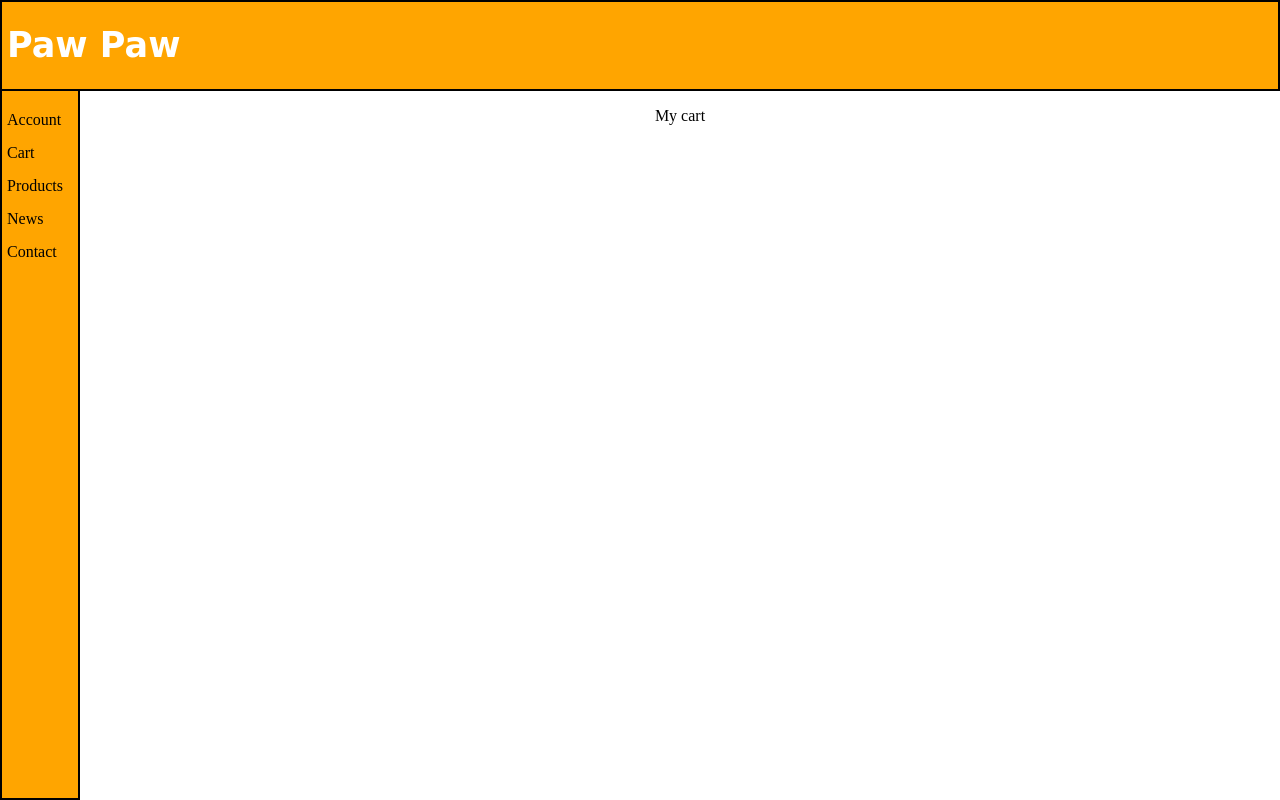
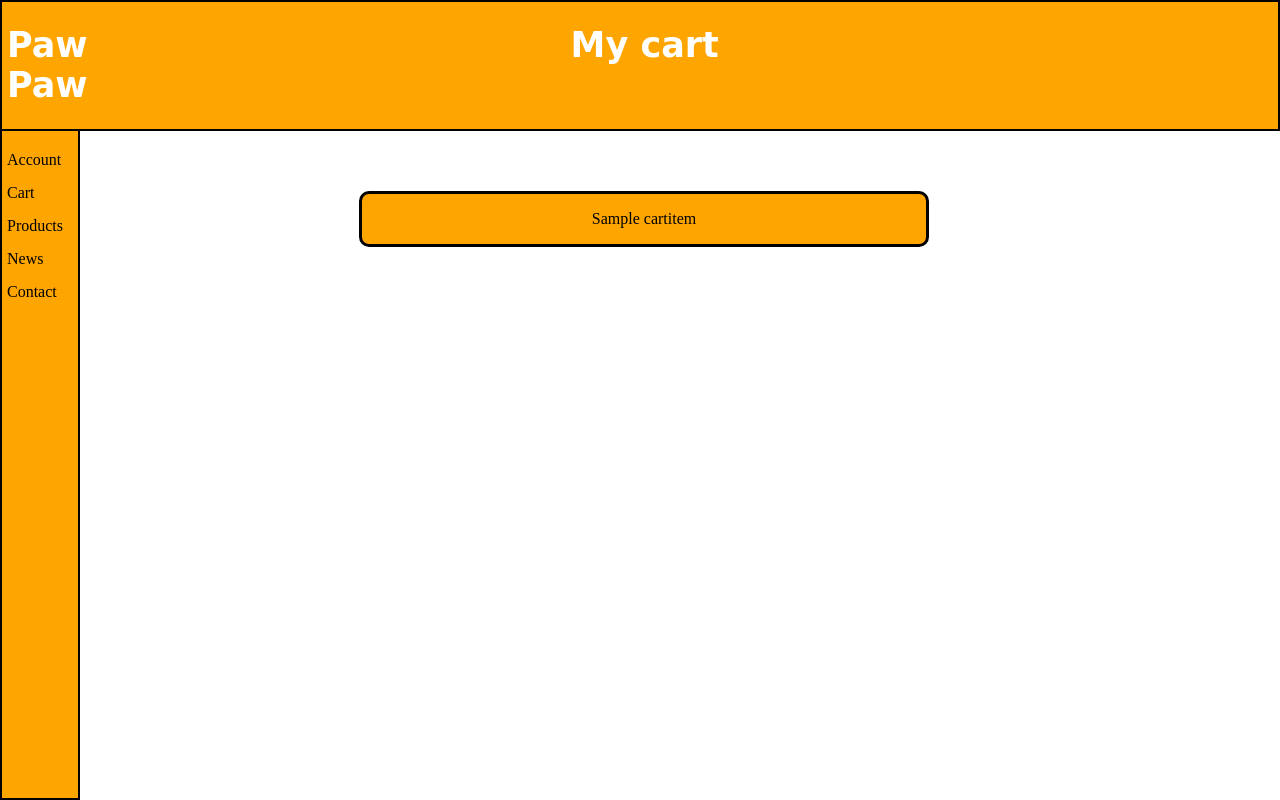
Before and after one commit to Pythonic2023/pawpaw, a Django app: page /cart/ in a window 1280 px wide. Run offline with Django 5.2, Linux system fonts and the light colour scheme; a user stored in the database is signed in; tables that the repository leaves empty hold one stand-in row (values such as "Sample post"); parts of the project's set-up code (start-up, migrations or seed data) failed here and were passed over.

Commit message:
Applied styling to block content to show title of the page in the header section of the site.

```diff
--- a/pawpawapp/static/css/base.css
+++ b/pawpawapp/static/css/base.css
@@ -8,18 +8,27 @@
 }
 
 .grid-header {
+    display: grid;
+    grid-template-columns: 15vh 1fr;
     background-color: orange;
     grid-column: 1 / span 2;
     grid-row: 1;
     border: 2px solid black;
 }
 
+.page-title {
+    grid-column-start: 2;
+    text-align: center;
+    padding-right: 10%;
+}
+
+
+
 .grid-header h1 {
     font-family: cursive;
     color: white;
     font-size: 35px;
     padding-left: 5px;
-
 }
 
 .grid-sidebar {
@@ -44,5 +53,7 @@
 }
 
 .grid-main-content {
+    padding-top: 5%;
+    padding-right: 6%;
     text-align: center;
 }
--- /dev/null
+++ b/pawpawapp/static/css/cart.css
@@ -0,0 +1,16 @@
+.cart-container {
+    display: flex;
+    justify-content: center;
+    width: 50%;
+    flex-direction: column;
+    border: 3px solid black;
+    border-radius: 10px;
+    background-color: orange;
+    margin: 0 auto;
+
+}
+
+.cart-item {
+    display: flex;
+    justify-content: center;
+}
--- a/pawpawapp/templates/account.html
+++ b/pawpawapp/templates/account.html
@@ -1,11 +1,15 @@
 {% extends 'base.html' %}
 {% load static %}
+
+{% block pagetitle %}
+    <h1>Account</h1>
+{% endblock %}
 
 {% block content %}
     <link rel="stylesheet" href="{% static 'css/account.css' %}">
 
     {% if user.is_authenticated %}
-        <p>Welcome {{ user.username }}</p>
+        <p>Welcome, {{ user.username }}</p>
         <form action={% url "user_logout" %}>
             {% csrf_token %}
             <button type="submit">Logout</button>
--- a/pawpawapp/templates/base.html
+++ b/pawpawapp/templates/base.html
@@ -19,11 +19,14 @@
             </div>
         </div>
         <div class="grid-header">
-            <h1>Paw Paw</h1>
+            <div class="site-title"><h1>Paw Paw</h1></div>
+            <div class="page-title">{% block pagetitle %}  {% endblock %}</div>
         </div>
-            <main class="grid-main-content">
+        <div class="grid-main-content">
+            <div class="block-content">
             {% block content %} <p>Welcome to Paw Paw, your one stop shop for pet products</p> {% endblock %}
-        </main>
+            </div>
+        </div>
         </div>
 
 </body>
--- a/pawpawapp/templates/cart.html
+++ b/pawpawapp/templates/cart.html
@@ -1,5 +1,15 @@
 {% extends 'base.html' %}
+{% load static %}
+
+{% block pagetitle %}
+        <h1>My cart</h1>
+{% endblock %}
 
 {% block content %}
-    <p>My cart</p>
+    <link rel="stylesheet" href="{% static 'css/cart.css' %}">
+    <div class="cart-container">
+    {% for item in cart %}
+        <div class="cart-item"><p>{{ item }}</p></div>
+    {% endfor %}
+    </div>
 {% endblock %}
--- a/pawpawapp/templates/contact.html
+++ b/pawpawapp/templates/contact.html
@@ -1,7 +1,10 @@
 {% extends 'base.html' %}
 
+{% block pagetitle %}
+    <h1>Contact</h1>
+{% endblock %}
+
 {% block content %}
-    <h1>Contact</h1>
     <p>Our dedicated team is here to help with any questions or concerns</p>
     <p>Toll-free number: +1 (800) 555-8888</p>
 {% endblock %}
--- a/pawpawapp/templates/login.html
+++ b/pawpawapp/templates/login.html
@@ -1,5 +1,9 @@
 {% extends 'base.html' %}
 {% load static %}
+
+{% block pagetitle %}
+    <h1>Login</h1>
+{% endblock %}
 
 {% block content %}
     <p>Welcome to the login page!</p>
--- a/pawpawapp/templates/loginrequired.html
+++ b/pawpawapp/templates/loginrequired.html
@@ -1,5 +1,9 @@
 {% extends 'base.html' %}
 {% load static%}
+
+{% block pagetitle %}
+    <h1>Login Required</h1>
+{% endblock %}
 
 {% block content %}
     <h1>Oops!</h1>
--- a/pawpawapp/templates/news.html
+++ b/pawpawapp/templates/news.html
@@ -1,4 +1,8 @@
 {% extends 'base.html' %}
+
+{% block pagetitle %}
+    <h1>News</h1>
+{% endblock %}
 
 {% block content %}
     <p>News</p>
--- a/pawpawapp/templates/products.html
+++ b/pawpawapp/templates/products.html
@@ -1,4 +1,8 @@
 {% extends 'base.html' %}
+
+{% block pagetitle %}
+    <h1>Products</h1>
+{% endblock %}
 
 {% block content %}
     <p>Products</p>
--- a/pawpawapp/views.py
+++ b/pawpawapp/views.py
@@ -6,6 +6,7 @@ from .forms import SignUpForm
 from django.contrib.auth.models import User
 from django.contrib.auth.forms import AuthenticationForm
 from django.contrib.auth import login, logout, authenticate
+from .models import Cart, CartItem
 
 
 # Create your views here.
@@ -16,13 +17,24 @@ def index(request):
 
 def cart(request):
     if not request.user.is_authenticated:
-        path = request.path
-        formatted_path = path.replace("/", "")
+        path = request.path # Get path from request object
+        formatted_path = path.replace("/", "") # Format to a user friendly string with no slashes
         context = {
             'error': formatted_path,
         }
         return render(request, "loginrequired.html", context)
     else:
+        # Get Users cart items if there is any and send them to template
+        authenticated_user = User.objects.get(username=request.user)
+        if Cart(user=authenticated_user):
+            print(authenticated_user)
+            cart_instance = Cart.objects.get(user=authenticated_user)
+            cart_item_instance = CartItem.objects.all()
+            cart_items = cart_item_instance
+            context = {'cart': cart_items,
+                       }
+            print(cart_items)
+            return render(request, "cart.html", context)
         return render(request, "cart.html")
 
 
```
Also changed, not shown: pawpawapp/templates/signupsuccess.html (+8 -0 lines).
